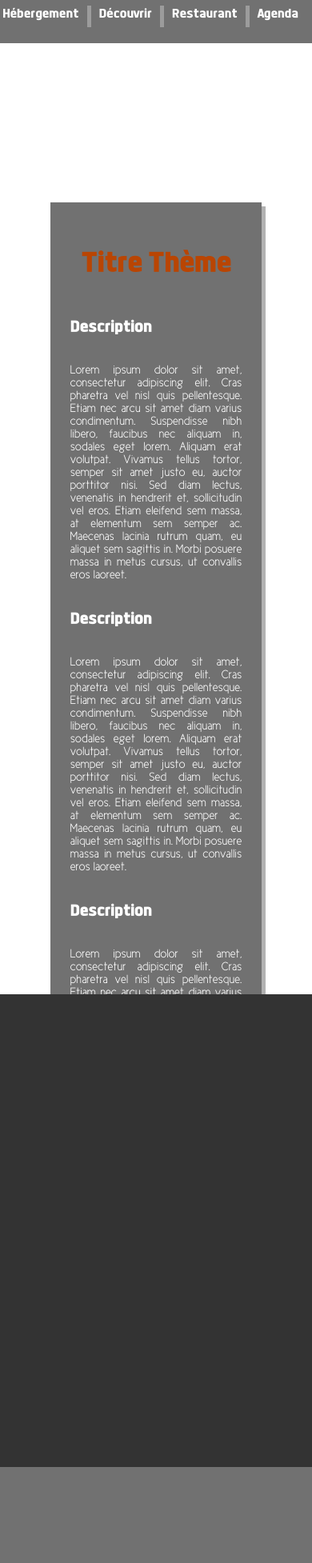
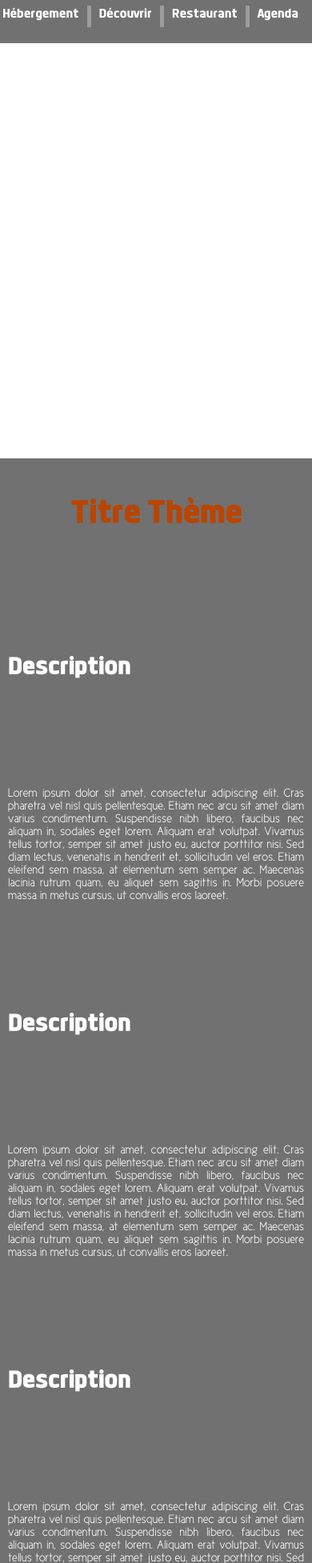
Before and after one commit to Caraidas/Champagne-Unesco, a PHP site: the page made by pages_html/Articles/Cathédrale.html in a window 390 px wide. Shown: the top 1954 px of the page at 80% size. Before the commit the page ends 1834 px from the top, so only its background shows below. Run offline with PHP 8.4, Linux system fonts and the light colour scheme.

Commit message:
début responsive type (faut le refaire)

```diff
--- a/css/style-type.css
+++ b/css/style-type.css
@@ -314,3 +314,48 @@
     font-family: Cicle;
     font-size: 15px;
 }
+
+
+@media (max-width:450px){
+
+    .text{
+        width: 100%;
+        text-align: justify;
+        padding:70px;
+        font-size: 25px;
+        font-size: 15px;
+        padding: 10px;
+    }
+
+    h1{
+        text-align: center;
+        font-size: 50px;
+    }
+
+    h2{
+        text-align: center;
+        font-size: 60px;
+        font-size: 40px;
+    }
+
+    h3{
+        font-size: 40px;
+        font-size: 30px;
+        font-weight: bold;
+    }
+
+    img{
+        display: None;
+    }
+
+    a:nth-child(2){
+        width: 100%;
+        text-align: center;
+        margin:auto;
+    }
+
+    .containercorp{
+        height: 2200px;
+    }
+
+}
```
